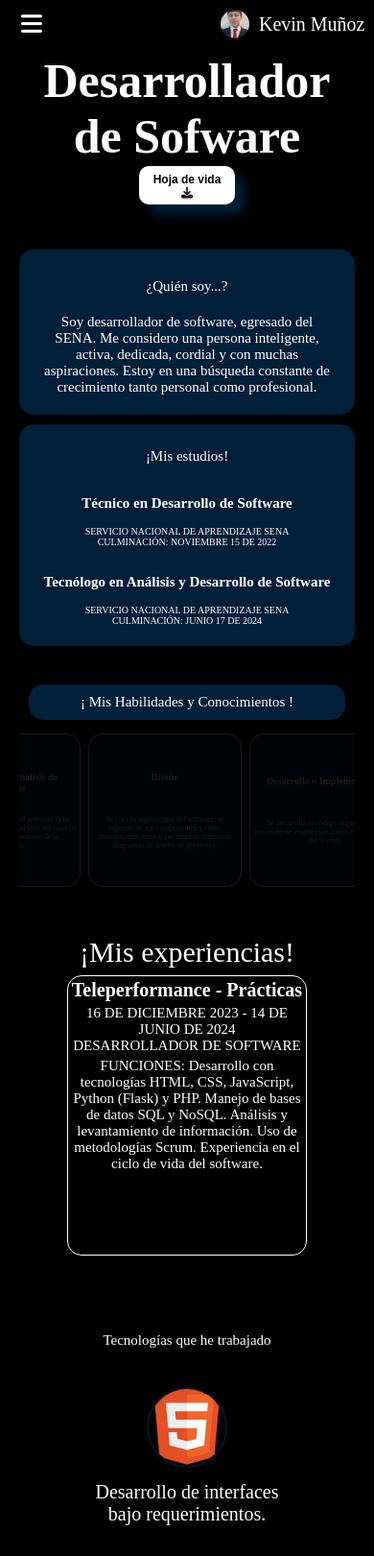
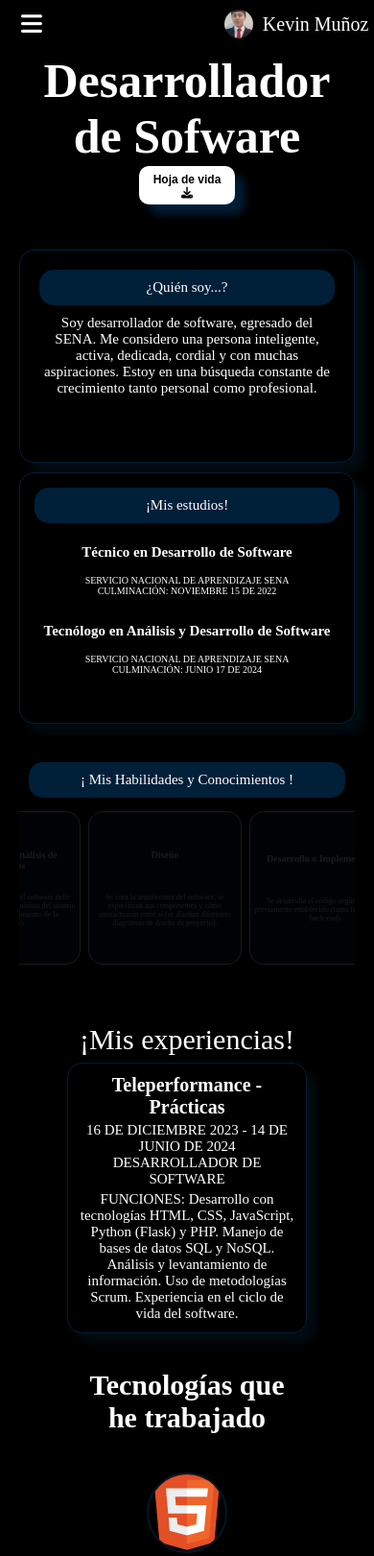
Before and after one commit to KevinJJ01/KevinJJ01.github.io, a plain HTML site: page index.html in a window 390 px wide. Shown: the top 1621 px of the page at 96% size. Drawn offline with Linux system fonts and the light colour scheme; a web font is replaced by a local one.

Commit message:
More animations-second

```diff
--- a/CSS/index.css
+++ b/CSS/index.css
@@ -223,8 +223,10 @@ body{
     flex: 1;
     margin: 0 100px;
     padding: 20px;
-    background-color: var(--contain-color);
+    background-color: var(--background-color);
     border-radius: 15px;
+    border: 1px solid var(--contain-color);
+    box-shadow: 10px 10px 10px rgba(1, 37, 54, 0.315);
     animation-name:container-im-deslizing;
     animation-duration: 3s;
     animation-iteration-count: 1;
@@ -242,12 +244,15 @@ body{
 }
 
 
+
 .container-studies{
     flex: 1;
     margin: 0 100px;
     padding: 20px;
-    background-color: var(--contain-color);
+    background-color: var(--background-color);
     border-radius: 15px;
+    border: 1px solid var(--contain-color);
+    box-shadow: 10px 10px 10px rgba(1, 37, 54, 0.315);
     animation-name: container-studies-deslizing;
     animation-duration: 3s;
     animation-iteration-count: 1;
@@ -379,7 +384,8 @@ body{
 }
 
 .card-experiences{
-    border: #ffffff 1px solid;
+    border: 1px solid var(--contain-color);
+    box-shadow: 10px 10px 10px rgba(1, 37, 54, 0.315);
     border-radius: 15px;
     margin-bottom: 30px;
     text-align: center;
@@ -525,6 +531,33 @@ body{
 
 }
 
+.my-proyects:hover{
+    animation-name: border-custom;
+    animation-duration: 5s;
+    animation-iteration-count: 10;
+}
+
+@keyframes border-custom{
+    0%{
+        border: 1px solid var(--background-color);
+    }
+    20%{
+        border: 1.5px solid var(--contain-color);
+    }
+    40%{
+        border: 1px solid var(--background-color);
+    }
+    60%{
+        border: 1.5px solid var(--contain-color);
+    }
+    80%{
+        border: 1px solid var(--background-color);
+    }
+    100%{
+        border: 1.5px solid var(--contain-color);
+    }
+}
+
 .cards-proyect{
     display: flex;
     justify-content: center;
@@ -664,7 +697,7 @@ footer{
 
     .navegation{
         height: 30px;
-        width: 95%;
+        width: 96vw;
         padding: 10px;
         justify-content: space-between;
         align-items: center;
@@ -712,7 +745,7 @@ footer{
     .container-im{
         margin: 0 10px;
         padding: 10px;
-
+        height: 200px;
     }
 
 
@@ -721,6 +754,7 @@ footer{
         flex: 1;
         margin: 10px 10px;
         padding: 5px;
+        height: 250px;
     }
 
 
@@ -776,11 +810,11 @@ footer{
 
 
     .card-services{
+        justify-content: center;
         margin: 4px;
         padding: 4px;
+        width: 150px;
         height: 150px;
-        width: 150px;
-        justify-content: center;
 
     }
 
@@ -807,18 +841,16 @@ footer{
 
     .container-experiences{
         padding: 10px;
-        margin: 20px 60px;
-        height: 350px;
+        margin: 30px 60px;
+        height: 34%;
         border-radius: 15px;
-
-
     }
 
 
     .card-experiences{
         width: 100%;
-        height: 290px;
-        padding: 0;
+        height: 50%;
+        padding: 8px;
     }
 
 
@@ -853,12 +885,16 @@ footer{
 
 
     .card-tecnology{
-        margin: 20px;
-        height: 200px;
+        padding: 10px;
+        margin: 10px;
+        height: 280px;
+    }
+
+    .my-proyects{
+        height: 250px;
     }
 
 
-    /*Aqui ya */
     /*dev tools*/
 
 
@@ -871,9 +907,10 @@ footer{
 
     .sr-title{
         text-align: center;
-        font-size: 15px;
+        font-size: 30px;
         margin: 5px;
         padding: 5px;
+        font-weight: 700;
     }
     .contact{
         width: 95%;
```
